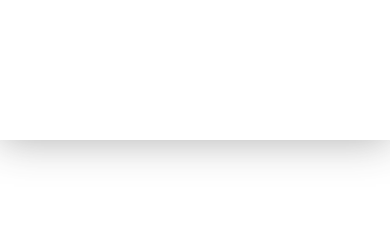
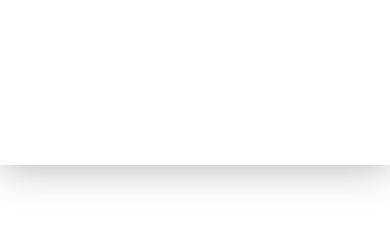
Before and after one commit to GarciaDFE/head-phone-store, a plain HTML site: page comprar.html in a window 390 px wide. Shown: the part 95-320 px from the top of the page. Drawn offline with Linux system fonts and the light colour scheme.

Commit message:
Ajuste padding bottom container

```diff
--- a/css/container-store.css
+++ b/css/container-store.css
@@ -18,6 +18,6 @@
         position: static;
         transform: none;
         width: 100%;
-        padding: 50px 0 125px 0;
+        padding: 50px 0 150px 0;
     }
 }
```
